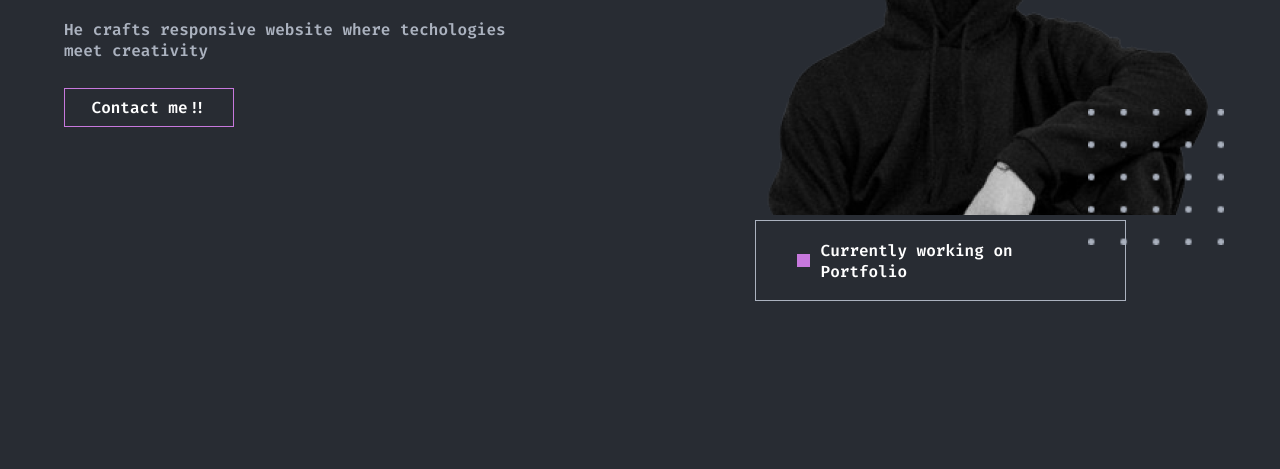
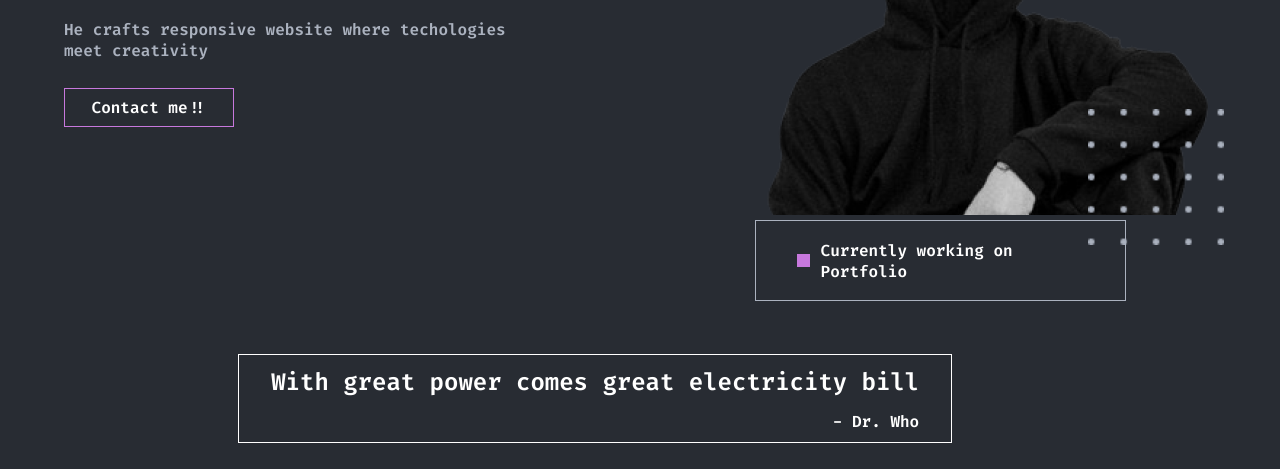
Before and after one commit to timurrozmetow/Portfolio, a plain HTML site: page index.html in a window 1280 px wide. Shown: the part 331-800 px from the top of the page. Drawn offline with Linux system fonts and the light colour scheme.

Commit message:
status zone

```diff
--- a/index.html
+++ b/index.html
@@ -49,11 +49,15 @@
                 <div class="BlockText">
                     <div class="BlockPurple"> </div>
                         <p>Currently working on Portfolio</p>
-
                 </div>
             </div>
-
-
+        </div>  <!-- end of main -->
+        <!-- begin status block -->
+        <div class="mainStatus">
+        <div class="status">
+            <h2>With great power  comes great electricity bill</h2>
+                <p>- Dr. Who</p>
+        </div> <!-- end of status  -->
         </div>
 
         <!-- end of code -->
--- a/style/style.css
+++ b/style/style.css
@@ -63,6 +63,7 @@ header{
 .main{
     display: flex;
     min-height: 40vh;
+    padding-bottom: 5%;
  }
 /* left side */
 .mLeft{
@@ -126,3 +127,20 @@ header{
     /* width: 50px; */
     padding:0 11px;
 }
+/* status of  */
+.mainStatus{
+    text-align: center;
+}
+.status{
+    display: inline-block;
+    padding: 1% 3%;
+    border: 1px solid white;
+    margin:  0 auto;
+}
+.status h2{
+    padding-bottom: 2%;
+}
+.status p{
+    text-align:end ;
+
+}
```
